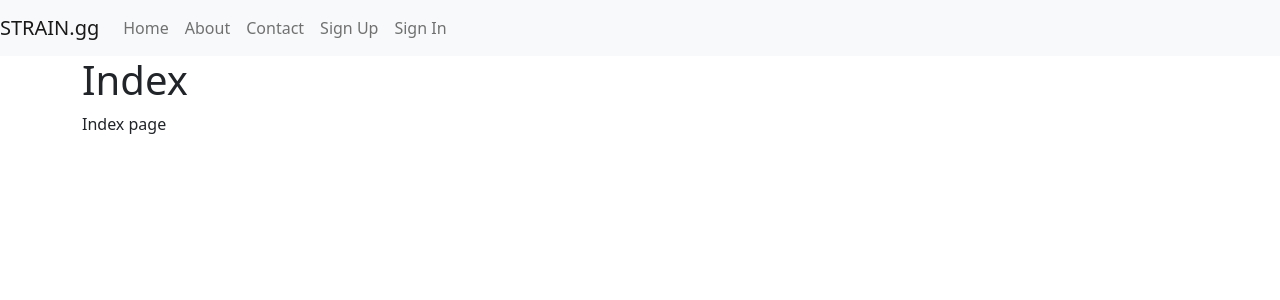
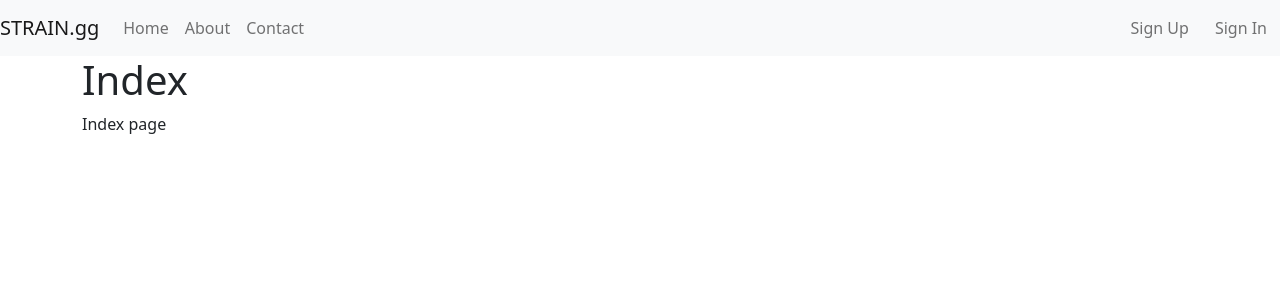
Before and after one commit to ZeroDayPoke/STRAIN.gg_Clouds, a Flask app: page /clouds/ in a window 1280 px wide. Shown: the top 300 px of the page. Run offline with Flask 3, Linux system fonts and the light colour scheme; some libraries are stand-ins or nearby versions.

Commit message:
move styling to appropriate styles folder

```diff
--- a/app/static/styles/richard.css
+++ b/app/static/styles/richard.css
@@ -0,0 +1,11 @@
+.nav-account {
+    margin-left: auto;
+  }
+  .nav-account .nav-link {
+    padding: 5px 15px;
+    margin: 0 5px;
+    border-radius: 5px;
+  }
+  .nav-account .nav-link:hover {
+    background-color: #f8f9fa;
+  }
--- a/app/templates/base.html
+++ b/app/templates/base.html
@@ -17,6 +17,9 @@
 		<!-- Bootstrap CSS -->
 		<link href="{{ url_for('static', filename='lib/bootstrap.min.css') }}" rel="stylesheet">
 		<title>{% block title %}STRAIN.gg{% endblock %}</title>
+
+		<!-- Richard CSS -->
+		<link href="{{ url_for('static', filename='styles/richard.css') }}" rel="stylesheet">
 	</head>
 	<body>
 		<header>
@@ -25,7 +28,6 @@
 				<button class="navbar-toggler" type="button" data-toggle="collapse" data-target="#navbarSupportedContent" aria-controls="navbarSupportedContent" aria-expanded="false" aria-label="Toggle navigation">
 					<span class="navbar-toggler-icon"></span>
 				</button>
-
 				<div class="collapse navbar-collapse" id="navbarSupportedContent">
 					<ul class="navbar-nav mr-auto">
 						<li class="nav-item">
@@ -38,7 +40,7 @@
 							<a class="nav-link" href="/clouds/contact">Contact</a>
 						</li>
 					</ul>
-					<ul class="navbar-nav">
+					<ul class="navbar-nav nav-account">
 						{% if not current_user.is_authenticated %}
 						  <li class="nav-item">
 							<a class="nav-link" href="/clouds/signup">Sign Up</a>
```
Lines whose indentation alone changed are shown as unchanged.
